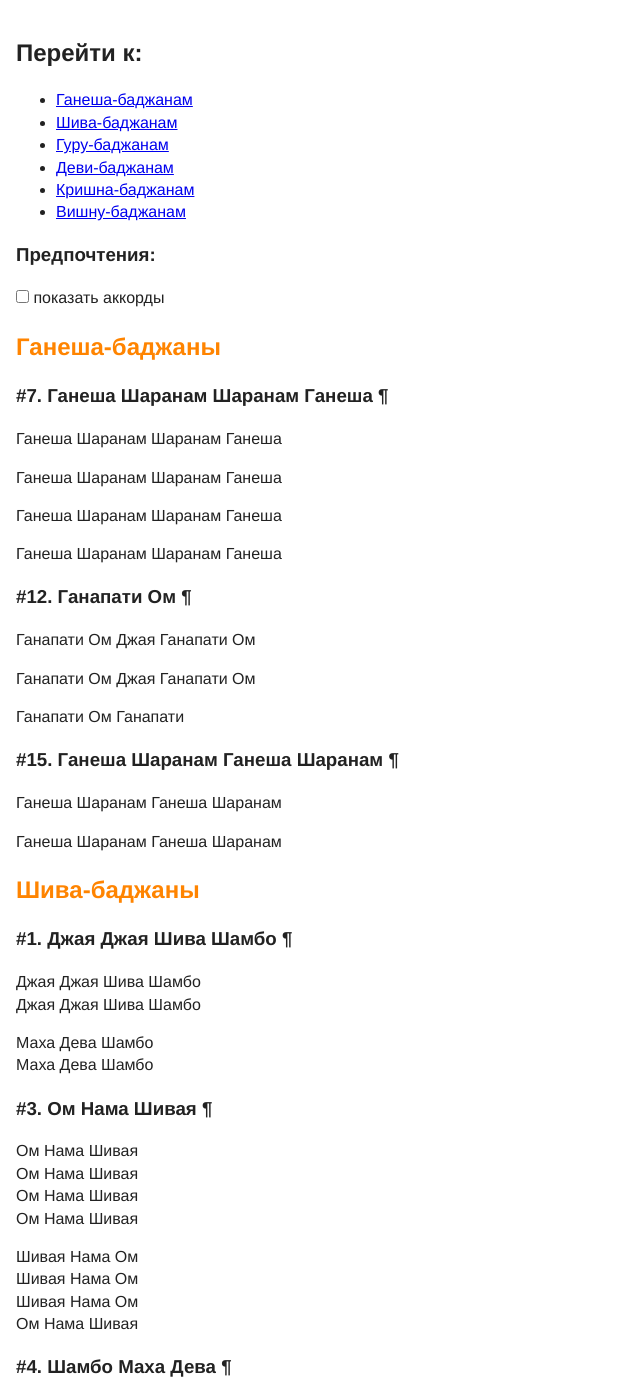
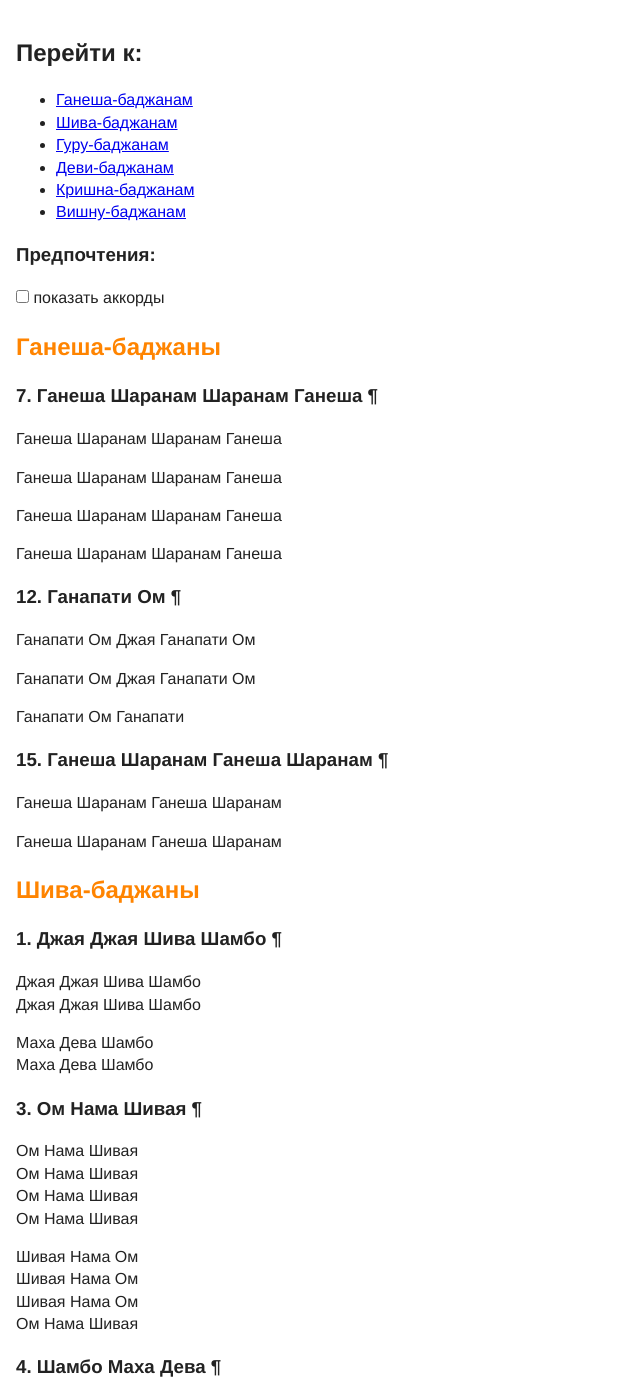
Before and after one commit to kuzmich/sanskritvoice, a Jekyll site: the page built from index.html, in a window 1280 px wide and 1400 px high. Shown: the whole window, without its empty margins (0-640 px from the left). Built offline with Jekyll 4.4.1, drawn with Linux system fonts in a browser that asks for light colours; some of the changed text lies outside the part shown.

Commit message:
Убрал # в начале номера баджаны.

```diff
--- a/_includes/bhajan.html
+++ b/_includes/bhajan.html
@@ -2,7 +2,7 @@
 {%- assign bid=include.slug | abs %}
     <article>
       <h3 id="{{ bid }}">
-        #{{ bid }}. {{ include.title }}
+        {{ bid }}. {{ include.title }}
         <a href="#{{ bid }}" class="local-anchor">&para;</a>
       </h3>
       {{ include.text | replace: '{', '<span class="accord">' | replace: right_cbrace, '</span>' }}
```
